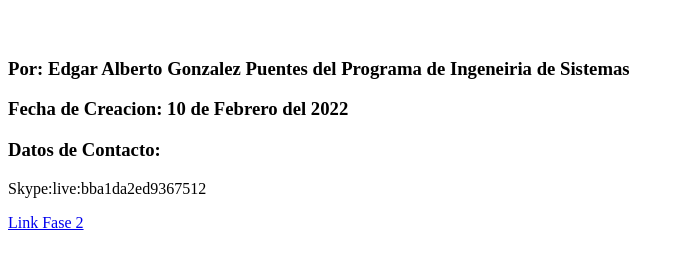
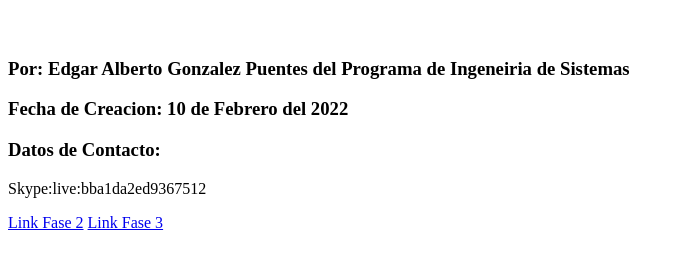
Before and after one commit to NekNine/DSW-EdgarGonzalez, a plain HTML site: page index.html in a window 1280 px wide. Shown: the part 59-328 px from the top of the page, without its empty margins (0-684 px from the left). Drawn offline with Linux system fonts and the light colour scheme.

Commit message:
Fase 1
Actualizacion 3

```diff
--- a/index.html
+++ b/index.html
@@ -18,6 +18,7 @@
 
         <p>
             <a href="https://neknine.github.io/DSW-EdgarGonzalez/Fase2/desing.html">Link Fase 2</a>
+            <a href="https://neknine.github.io/DSW-EdgarGonzalez/Fase3/index.html ">Link Fase 3</a>
         </p>
 
     </body>
```
